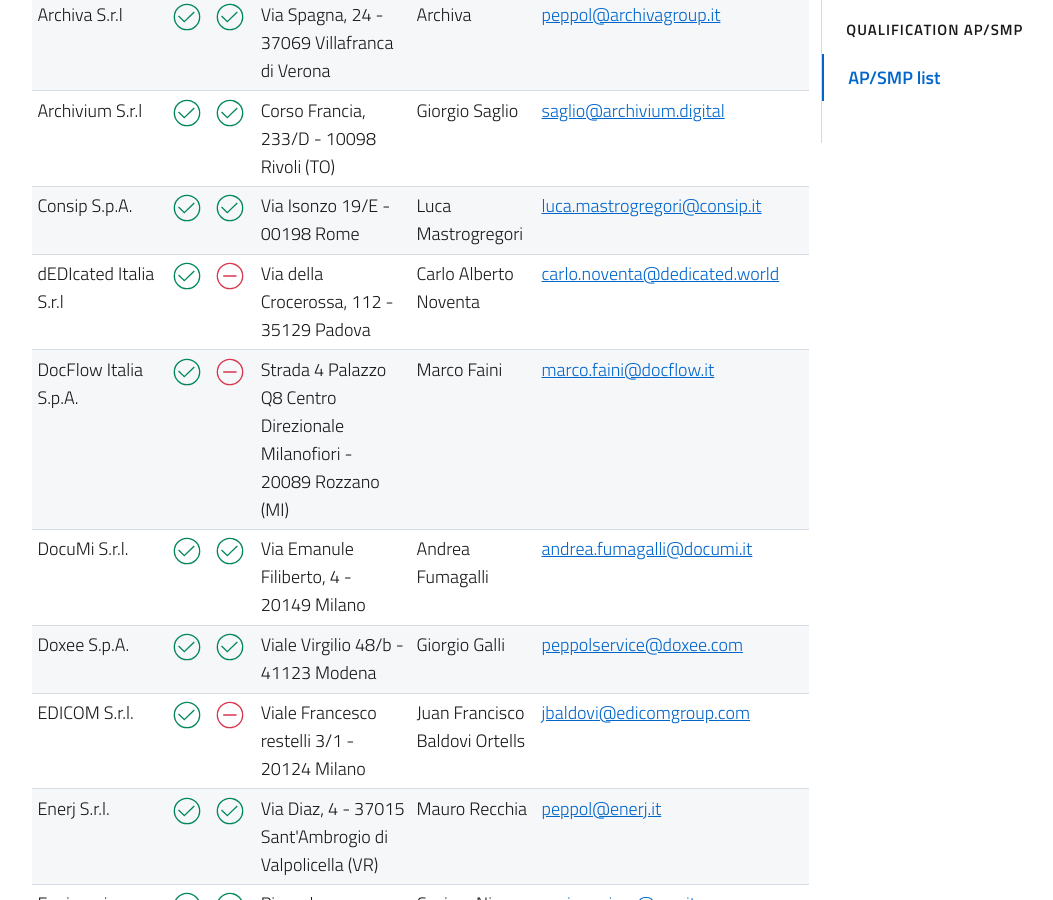
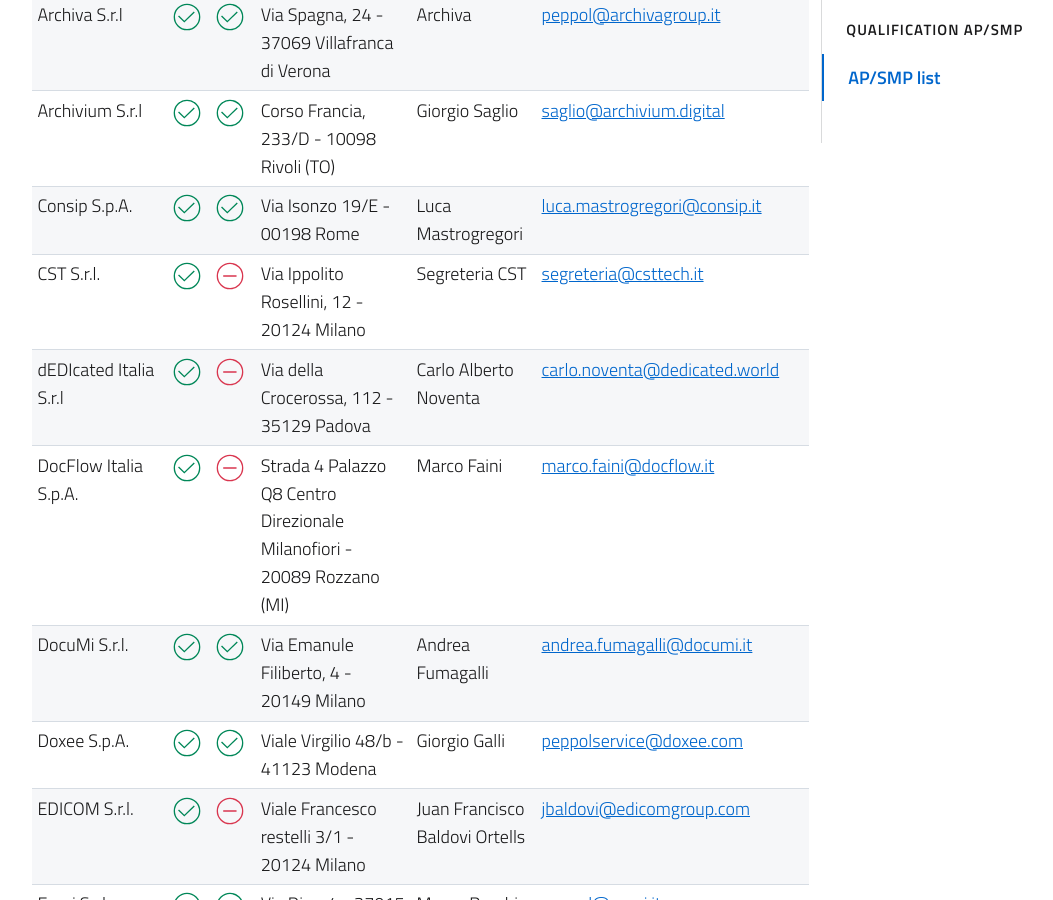
Before and after one commit to realeroberto/peppol.agid.gov.it, a Jekyll site: the page built from en/qualification-ap-smp/ap-smp-list.md, in a window 1280 px wide and 900 px high, scrolled down 661 px. Shown: the whole window, without its empty margins (22-1075 px from the left). Built offline with Jekyll 4.4.1, drawn with Linux system fonts in a browser that asks for light colours; comment, search, counter and statistics services are not loaded; some of the changed text lies outside the part shown.

Commit message:
Update AP/SMP list.

```diff
--- a/_data/ap-smp-list.yml
+++ b/_data/ap-smp-list.yml
@@ -29,6 +29,12 @@
   registered_office: Via Isonzo 19/E - 00198 Rome
   contact_point: Luca Mastrogregori
   contact_info: luca.mastrogregori@consip.it
+- business_name: CST S.r.l.
+  ap: true
+  smp: false
+  registered_office: Via Ippolito Rosellini, 12 - 20124 Milano
+  contact_point: Segreteria CST
+  contact_info: segreteria@csttech.it
 - business_name: dEDIcated Italia S.r.l
   ap: true
   smp: false
```
Also changed, not shown: en/qualification-ap-smp/ap-smp-list.md (+1 -1 lines), it/qualificazione-ap-smp/elenco-ap-smp.md (+1 -1 lines).
